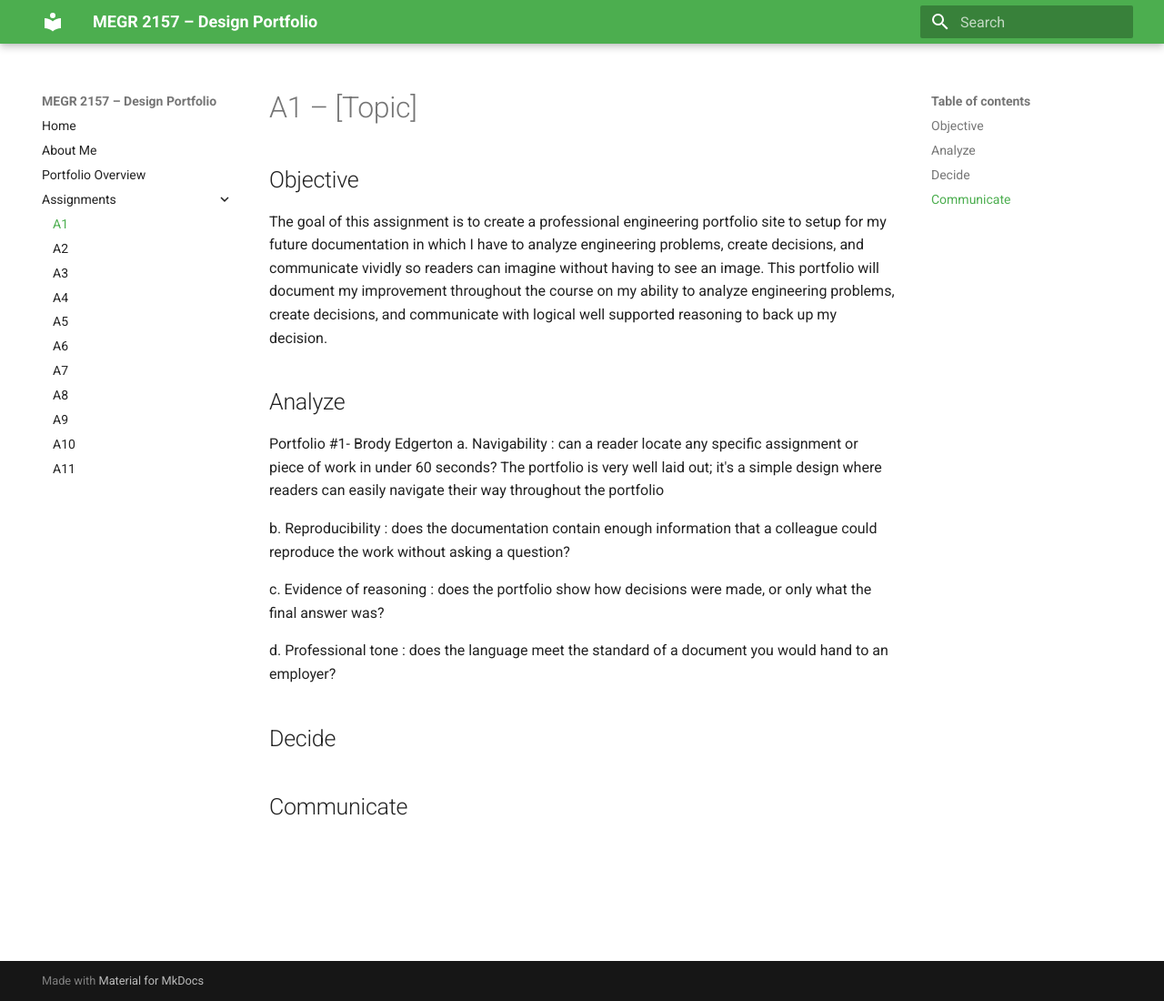
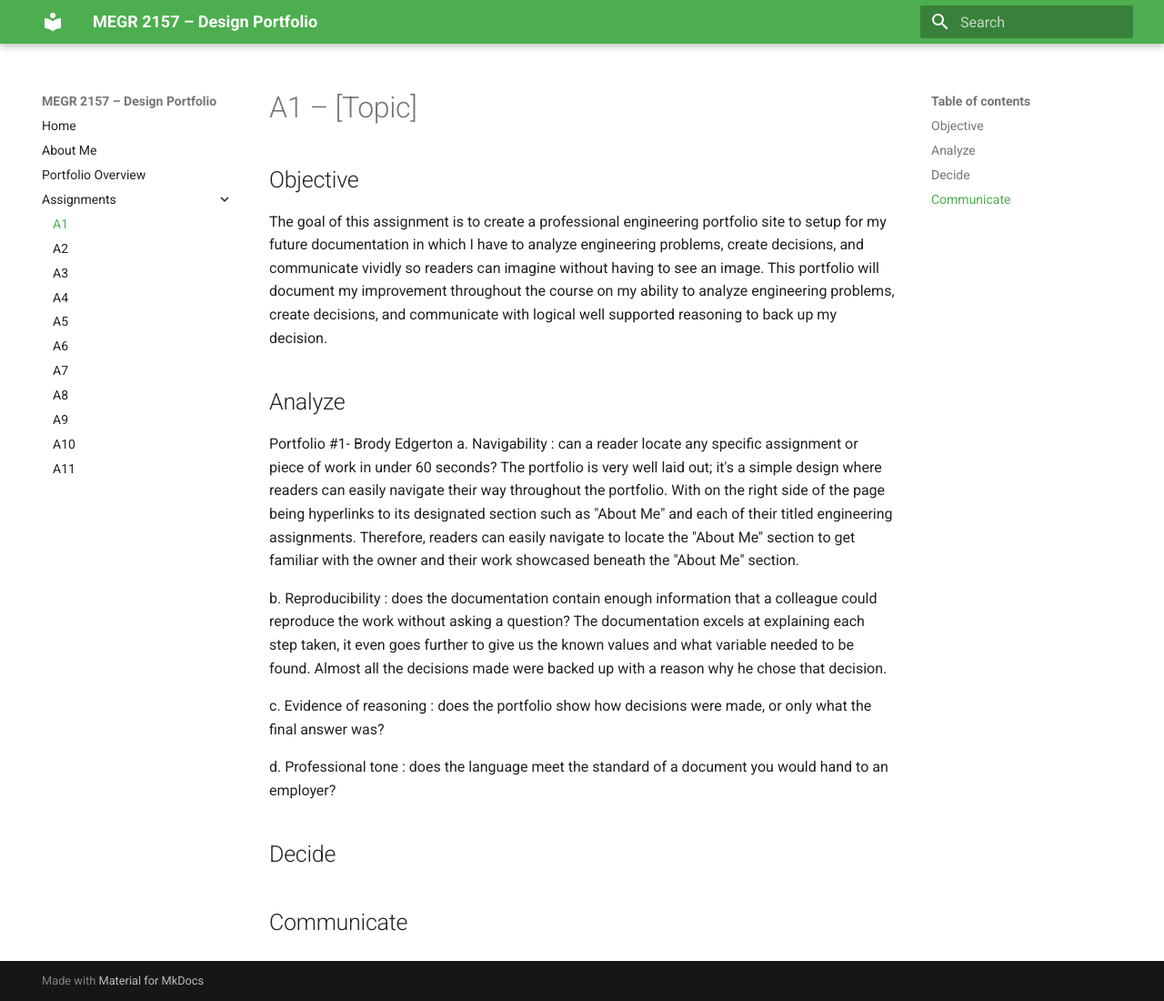
Before and after one commit to Jeffrey-Mendoza/megr2157-portfolio, an MkDocs documentation site: the page built from docs/assignments/A01/index.md, in a window 1280 px wide and 1100 px high. Shown: the whole window at 91% size. Built offline with MkDocs 1.6.1 and Material for MkDocs 9.7.7, drawn with Linux system fonts in a browser that asks for light colours.

Commit message:
Refine analysis section for portfolio navigability
Enhanced navigability explanation and improved clarity of documentation.

```diff
--- a/docs/assignments/A01/index.md
+++ b/docs/assignments/A01/index.md
@@ -6,9 +6,10 @@ The goal of this assignment is to create a professional engineering portfolio si
 ## Analyze
 Portfolio #1- Brody Edgerton
 a.  Navigability : can a reader locate any specific assignment or piece of work in under 60 seconds?
-The portfolio is very well laid out; it's a simple design where readers can easily navigate their way throughout the portfolio
+The portfolio is very well laid out; it's a simple design where readers can easily navigate their way throughout the portfolio. With on the right side of the page being hyperlinks to its designated section such as "About Me" and each of their titled engineering assignments. Therefore, readers can easily navigate to locate the "About Me" section to get familiar with the owner and their work showcased beneath the "About Me" section.
 
 b.  Reproducibility : does the documentation contain enough information that a colleague could reproduce the work without asking a question?
+The documentation excels at explaining each step taken, it even goes further to give us the known values and what variable needed to be found. Almost all the decisions made were backed up with a reason why he chose that decision.
 
 c.  Evidence of reasoning : does the portfolio show how decisions were made, or only what the final answer was?
 
```
